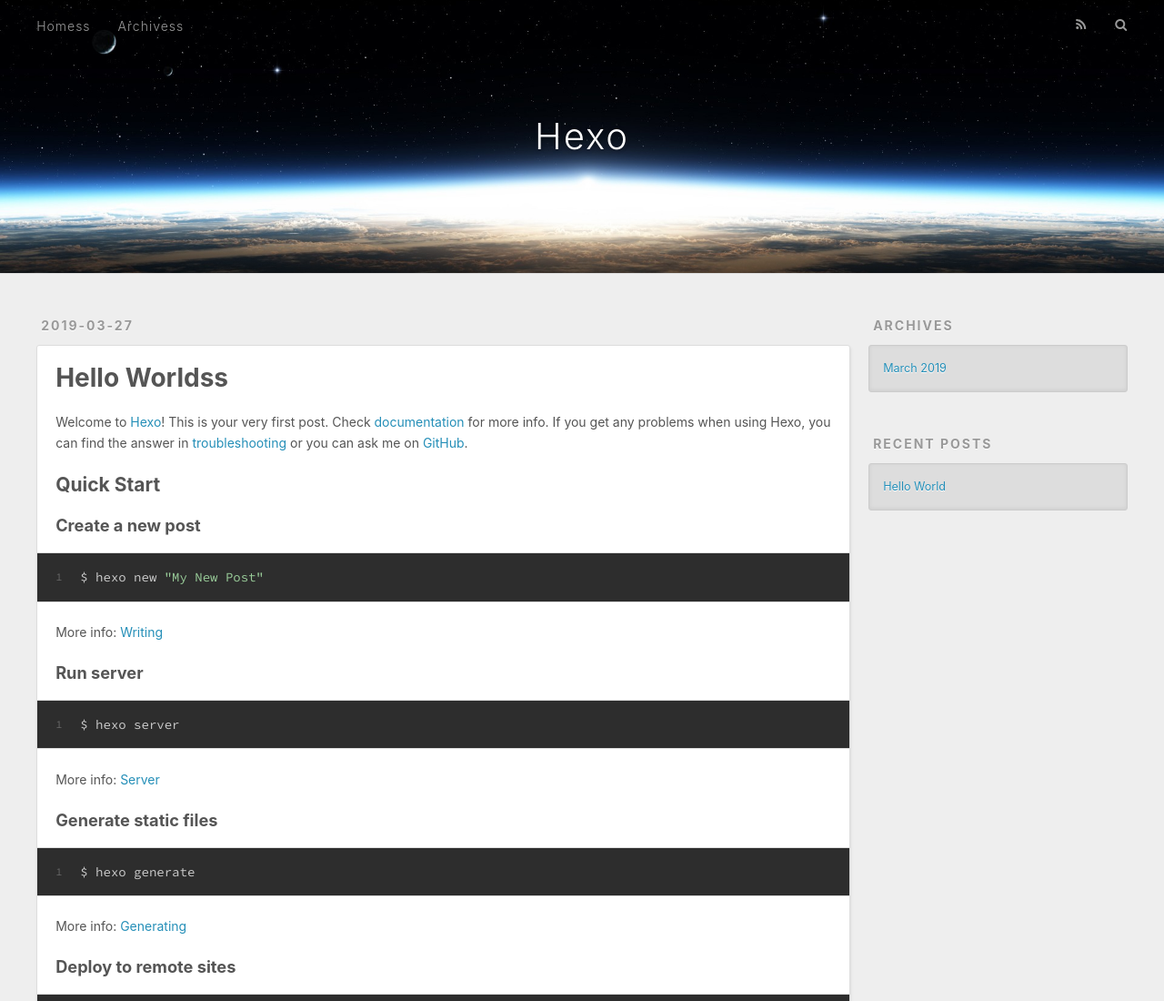
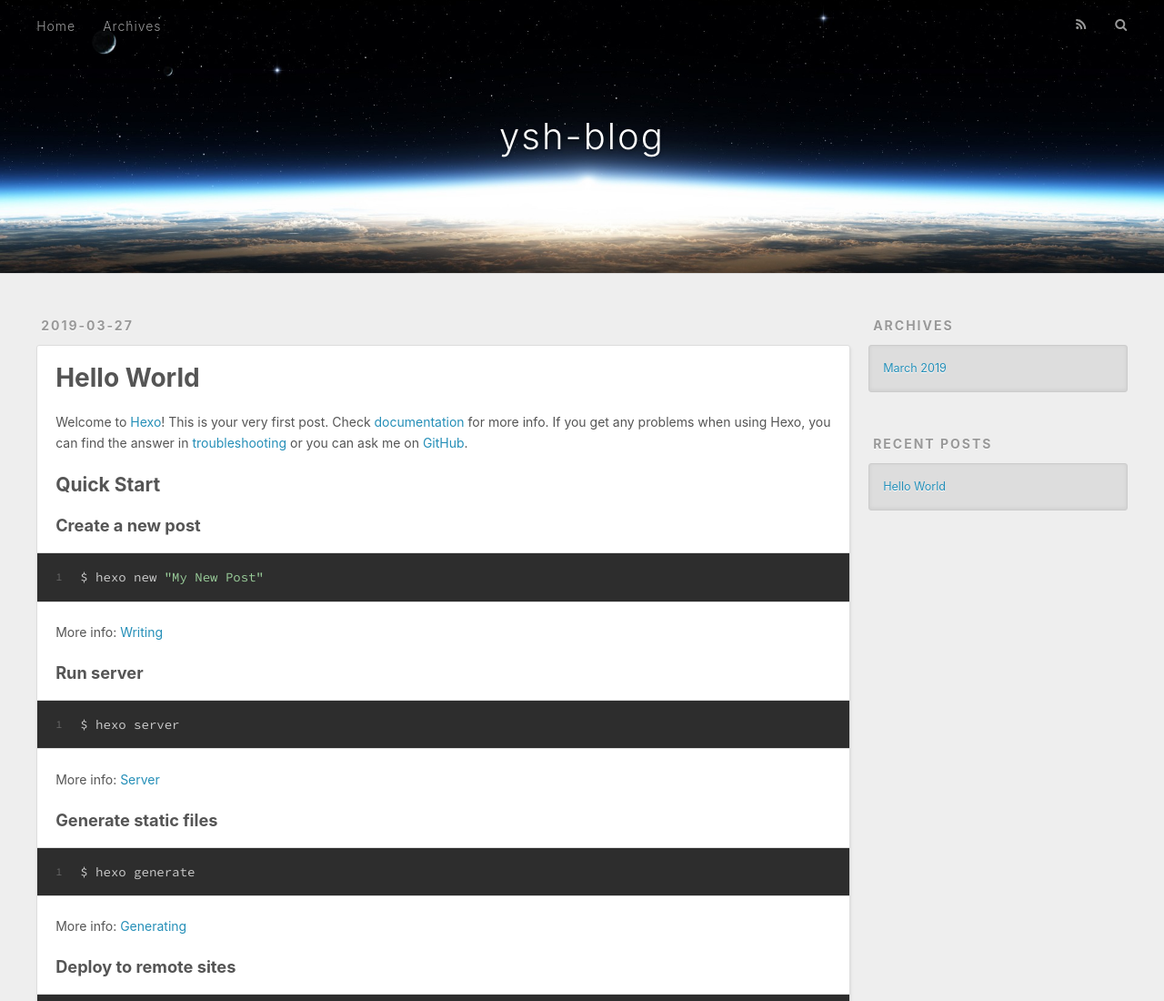
Before and after one commit to YShaoHua/YShaoHua.github.io, a plain HTML site: page index.html in a window 1280 px wide. Shown: the top 1100 px of the page at 91% size. Drawn offline with nearby package versions, Linux system fonts and the light colour scheme.

Commit message:
Site updated: 2019-03-27 18:39:23

```diff
--- a/index.html
+++ b/index.html
@@ -5,17 +5,17 @@
 
 
 
-  <title>Hexo</title>
+  <title>ysh-blog</title>
   <meta name="viewport" content="width=device-width, initial-scale=1, maximum-scale=1">
   <meta property="og:type" content="website">
-<meta property="og:title" content="Hexo">
+<meta property="og:title" content="ysh-blog">
 <meta property="og:url" content="http://yoursite.com/index.html">
-<meta property="og:site_name" content="Hexo">
+<meta property="og:site_name" content="ysh-blog">
 <meta property="og:locale" content="default">
 <meta name="twitter:card" content="summary">
-<meta name="twitter:title" content="Hexo">
+<meta name="twitter:title" content="ysh-blog">
 
-    <link rel="alternate" href="/atom.xml" title="Hexo" type="application/atom+xml">
+    <link rel="alternate" href="/atom.xml" title="ysh-blog" type="application/atom+xml">
 
 
     <link rel="icon" href="/favicon.png">
@@ -34,7 +34,7 @@
   <div id="header-outer" class="outer">
     <div id="header-title" class="inner">
       <h1 id="logo-wrap">
-        <a href="/" id="logo">Hexo</a>
+        <a href="/" id="logo">ysh-blog</a>
       </h1>
 
     </div>
@@ -42,9 +42,9 @@
       <nav id="main-nav">
         <a id="main-nav-toggle" class="nav-icon"></a>
 
-          <a class="main-nav-link" href="/">Homess</a>
+          <a class="main-nav-link" href="/">Home</a>
 
-          <a class="main-nav-link" href="/archives">Archivess</a>
+          <a class="main-nav-link" href="/archives">Archives</a>
 
       </nav>
       <nav id="sub-nav">
@@ -76,7 +76,7 @@
 
 
     <h1 itemprop="name">
-      <a class="article-title" href="/2019/03/27/hello-world/">Hello Worldss</a>
+      <a class="article-title" href="/2019/03/27/hello-world/">Hello World</a>
     </h1>
 
 
@@ -97,7 +97,7 @@
 
     </div>
     <footer class="article-footer">
-      <a data-url="http://yoursite.com/2019/03/27/hello-world/" data-id="cjtqmerh600008xoq9vdmfdz3" class="article-share-link">Share</a>
+      <a data-url="http://yoursite.com/2019/03/27/hello-world/" data-id="cjtr2u45c000085oqfvfs6w56" class="article-share-link">Share</a>
 
 
     </footer>
```
Also changed, not shown: 2019/03/27/hello-world/index.html (+5 -5 lines), archives/2019/03/index.html (+7 -7 lines), archives/2019/index.html (+6 -6 lines), archives/index.html (+6 -6 lines), 1 other file.
